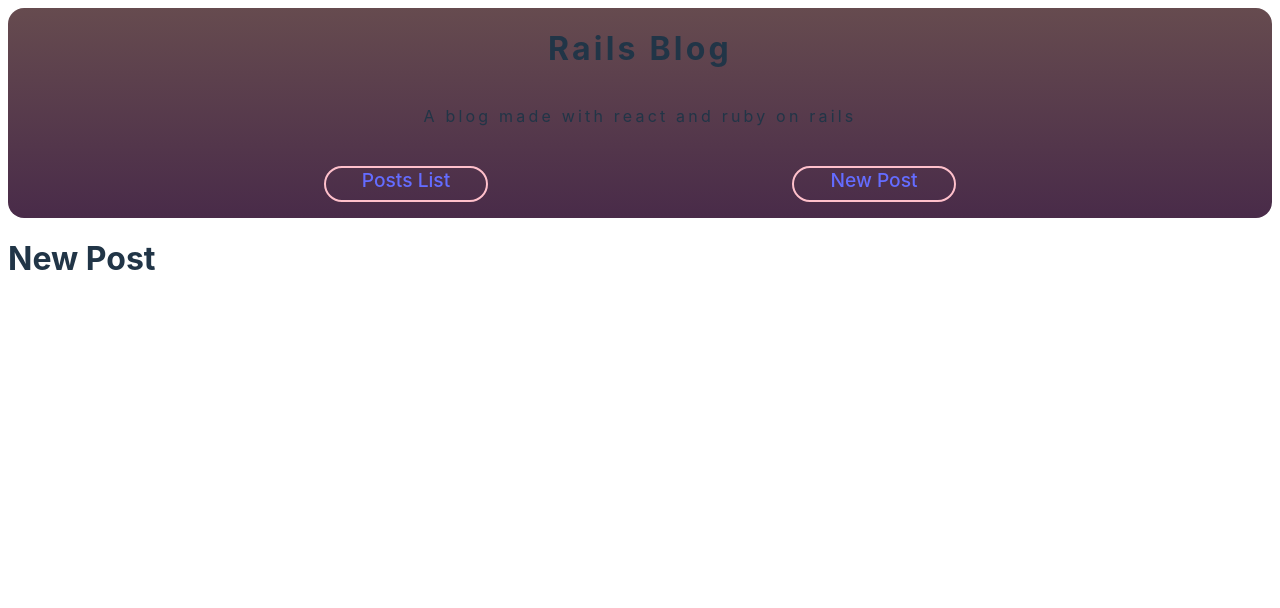
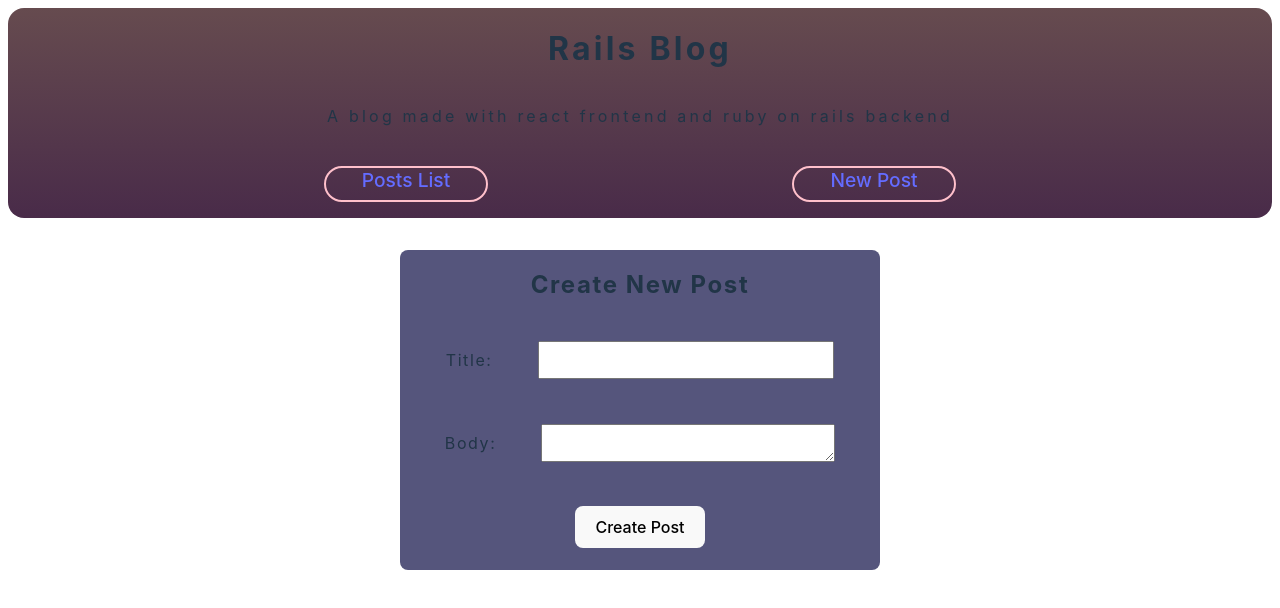
Before and after one commit to JoelKong/RailsBlog, a React (Vite) app in the folder client/: page /new in a window 1280 px wide. Shown: the top 608 px of the page. Built offline with nearby package versions, Linux system fonts and the light colour scheme; no server answers.

Commit message:
style: style new post

```diff
--- a/client/src/App.tsx
+++ b/client/src/App.tsx
@@ -10,7 +10,7 @@ function App() {
       <div className={styles.header}>
         <h1 className={styles.header_text}>Rails Blog</h1>
         <p className={styles.header_text}>
-          A blog made with react and ruby on rails
+          A blog made with react frontend and ruby on rails backend
         </p>
         <NavBar />
       </div>
--- a/client/src/components/AppRoutes.tsx
+++ b/client/src/components/AppRoutes.tsx
@@ -1,13 +1,14 @@
 import { Route, Routes } from "react-router-dom";
 import Posts from "../features/posts/Posts";
 import PostDetails from "../features/posts/PostsDetails";
+import PostForm from "../features/posts/PostForm";
 
 export default function AppRoutes(): JSX.Element {
   return (
     <Routes>
       <Route path="/" element={<Posts />}></Route>
       <Route path="/posts/:id" element={<PostDetails />}></Route>
-      <Route path="/new" element={<h1>New Post</h1>}></Route>
+      <Route path="/new" element={<PostForm />}></Route>
     </Routes>
   );
 }
--- /dev/null
+++ b/client/src/features/posts/PostForm.tsx
@@ -0,0 +1,69 @@
+import { useState } from "react";
+import { NavigateFunction, useNavigate } from "react-router-dom";
+import { API_URL } from "../../constants";
+import styles from "../../styles/body.module.css";
+
+export default function PostForm(): JSX.Element {
+  const [title, setTitle] = useState<string>("");
+  const [body, setBody] = useState<string>("");
+  const navigate: NavigateFunction = useNavigate();
+
+  async function handleSubmit(e: React.FormEvent<HTMLFormElement>) {
+    e.preventDefault();
+    const postData = { title, body };
+
+    const response = await fetch(`${API_URL}/posts`, {
+      method: "POST",
+      headers: {
+        "Content-Type": "application/json",
+      },
+      body: JSON.stringify(postData),
+    });
+
+    if (response.ok) {
+      const { id } = await response.json();
+      navigate(`/posts/${id}`);
+    } else {
+      console.log("An error occured");
+    }
+  }
+
+  return (
+    <section className={styles.post_form}>
+      <h2>Create New Post</h2>
+      <form
+        onSubmit={(e: React.FormEvent<HTMLFormElement>) => handleSubmit(e)}
+        className={styles.post_form2}
+      >
+        <div className={styles.post_form_input}>
+          <label htmlFor="titleInput">Title:</label>
+          <input
+            className={styles.post_form_input_box}
+            id="titleInput"
+            type="text"
+            value={title}
+            onChange={(e: React.ChangeEvent<HTMLInputElement>) =>
+              setTitle(e.target.value)
+            }
+            required
+          />
+        </div>
+        <div className={styles.post_form_input}>
+          <label htmlFor="bodyInput">Body:</label>
+          <textarea
+            className={styles.post_form_input_box}
+            id="bodyInput"
+            value={body}
+            onChange={(e: React.ChangeEvent<HTMLTextAreaElement>) =>
+              setBody(e.target.value)
+            }
+            required
+          />
+        </div>
+        <div className={styles.post_form_button}>
+          <button type="submit">Create Post</button>
+        </div>
+      </form>
+    </section>
+  );
+}
--- a/client/src/features/posts/Posts.tsx
+++ b/client/src/features/posts/Posts.tsx
@@ -1,5 +1,6 @@
 import { API_URL } from "../../constants";
 import { useState, useEffect } from "react";
+import { Link } from "react-router-dom";
 import styles from "../../styles/body.module.css";
 
 export default function Posts(): JSX.Element {
@@ -42,7 +43,9 @@ export default function Posts(): JSX.Element {
       {posts.map((post: any) => {
         return (
           <div key={post.id} className={styles.post}>
-            <h2>{post.title}</h2>
+            <h2>
+              <Link to={`/posts/${post.id}`}> {post.title}</Link>
+            </h2>
             <p>{post.body}</p>
           </div>
         );
--- a/client/src/styles/body.module.css
+++ b/client/src/styles/body.module.css
@@ -15,8 +15,20 @@
   animation: spin 2s linear infinite;
 }
 
+@keyframes spin {
+  0% {
+    transform: rotate(0deg);
+  }
+  100% {
+    transform: rotate(360deg);
+  }
+}
+
 .post {
   display: flex;
+  text-align: center;
+  padding-left: 1rem;
+  padding-right: 1rem;
   justify-content: center;
   align-items: center;
   margin-inline: auto;
@@ -29,11 +41,41 @@
   border: 2px solid pink;
 }
 
-@keyframes spin {
-  0% {
-    transform: rotate(0deg);
-  }
-  100% {
-    transform: rotate(360deg);
-  }
+.post_form {
+  width: 30rem;
+  margin-top: 2rem;
+  margin-inline: auto;
+  display: flex;
+  justify-content: center;
+  align-items: center;
+  flex-direction: column;
+  border-radius: 0.5rem;
+  background-color: rgb(85, 85, 124);
+  height: 20rem;
+  letter-spacing: 0.1rem;
 }
+
+.post_form2 {
+  display: flex;
+  justify-content: space-around;
+  flex-direction: column;
+  height: 100%;
+  width: 100%;
+}
+
+.post_form_input {
+  display: flex;
+  justify-content: space-evenly;
+  align-items: center;
+}
+
+.post_form_input_box {
+  width: 60%;
+  height: 2rem;
+  font-size: large;
+  letter-spacing: 0.1rem;
+}
+
+.post_form_button {
+  align-self: center;
+}
```
Also changed, not shown: 1 other file (tests, documents, lock files or other folders).
